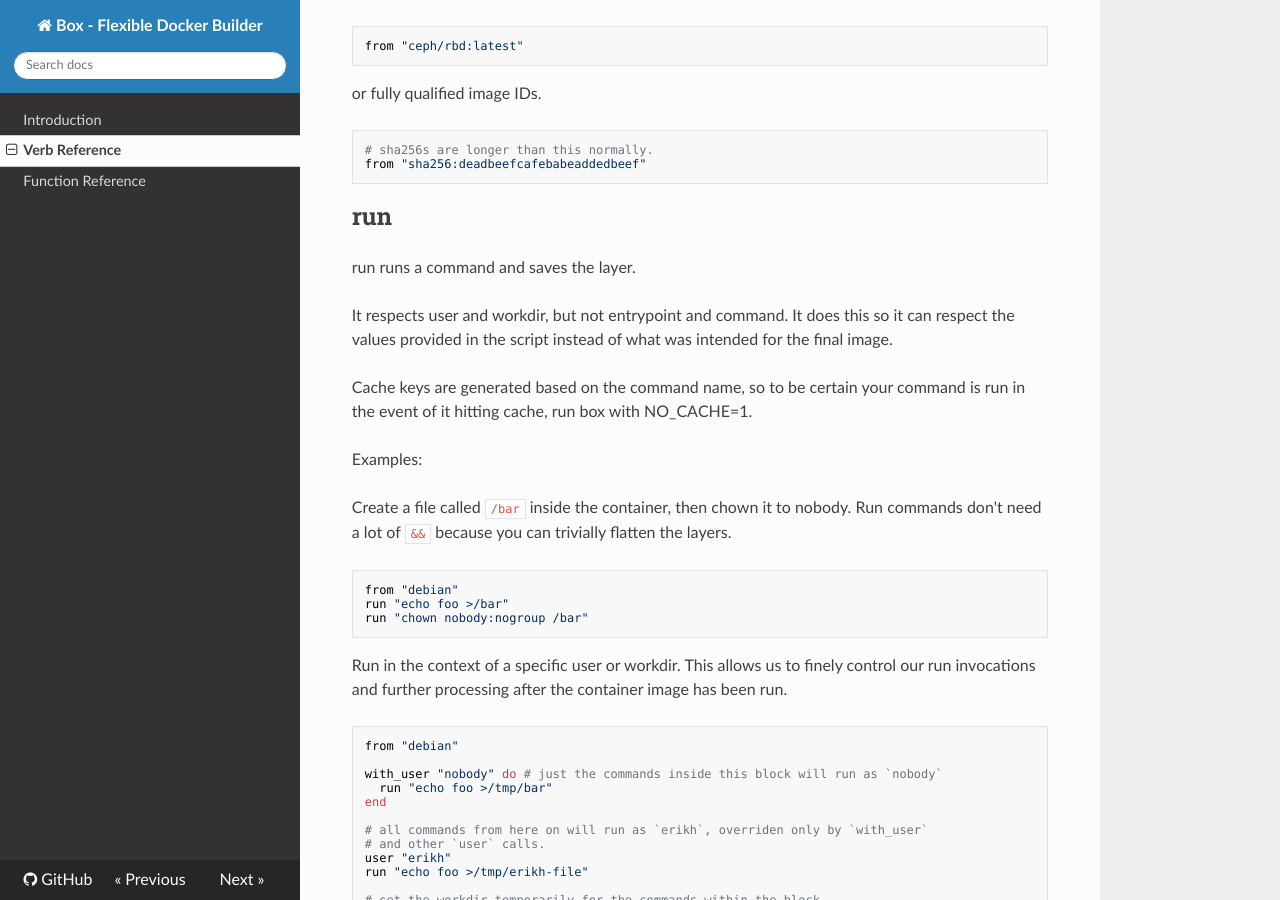
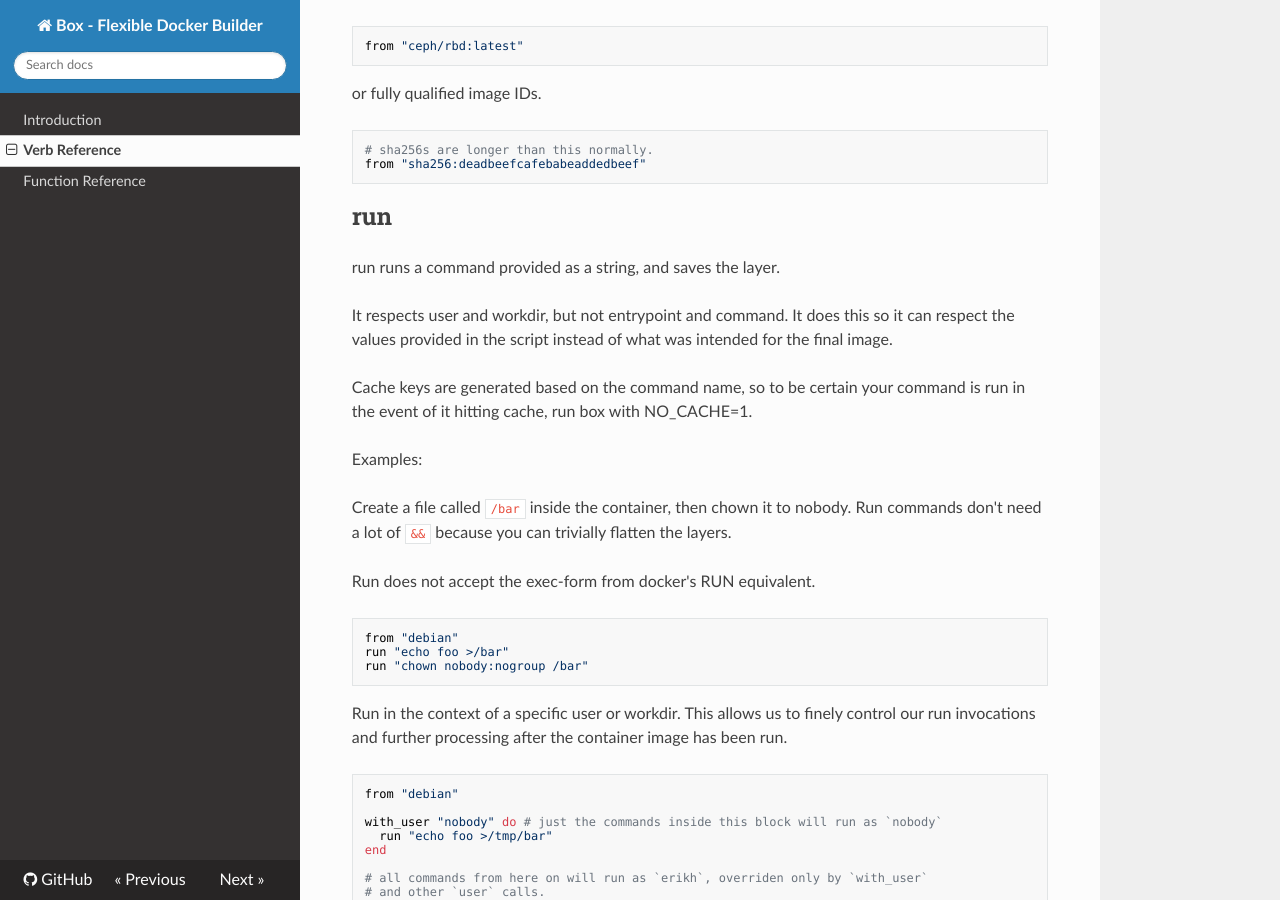
Before and after one commit to box-builder/box, an MkDocs documentation site: the page built from docs/verbs.md, in a window 1280 px wide and 900 px high, scrolled down 2358 px. Built offline with MkDocs 1.6.1, drawn with Linux system fonts in a browser that asks for light colours; nearby versions of some CDN libraries; old or Windows-style settings are respelled for this version of MkDocs.

Commit message:
docs: clarify run arguments and its semantics when running commands
Signed-off-by: Erik Hollensbe <github@hollensbe.org>

````diff
--- a/docs/verbs.md
+++ b/docs/verbs.md
@@ -126,7 +126,7 @@ from "sha256:deadbeefcafebabeaddedbeef"
 
 ## run
 
-run runs a command and saves the layer.
+run runs a command provided as a string, and saves the layer.
 
 It respects user and workdir, but not entrypoint and command. It does this
 so it can respect the values provided in the script instead of what was
@@ -139,6 +139,8 @@ Examples:
 
 Create a file called `/bar` inside the container, then chown it to nobody. Run
 commands don't need a lot of `&&` because you can trivially flatten the layers.
+
+Run does not accept the exec-form from docker's RUN equivalent.
 
 ```ruby
 from "debian"
````
